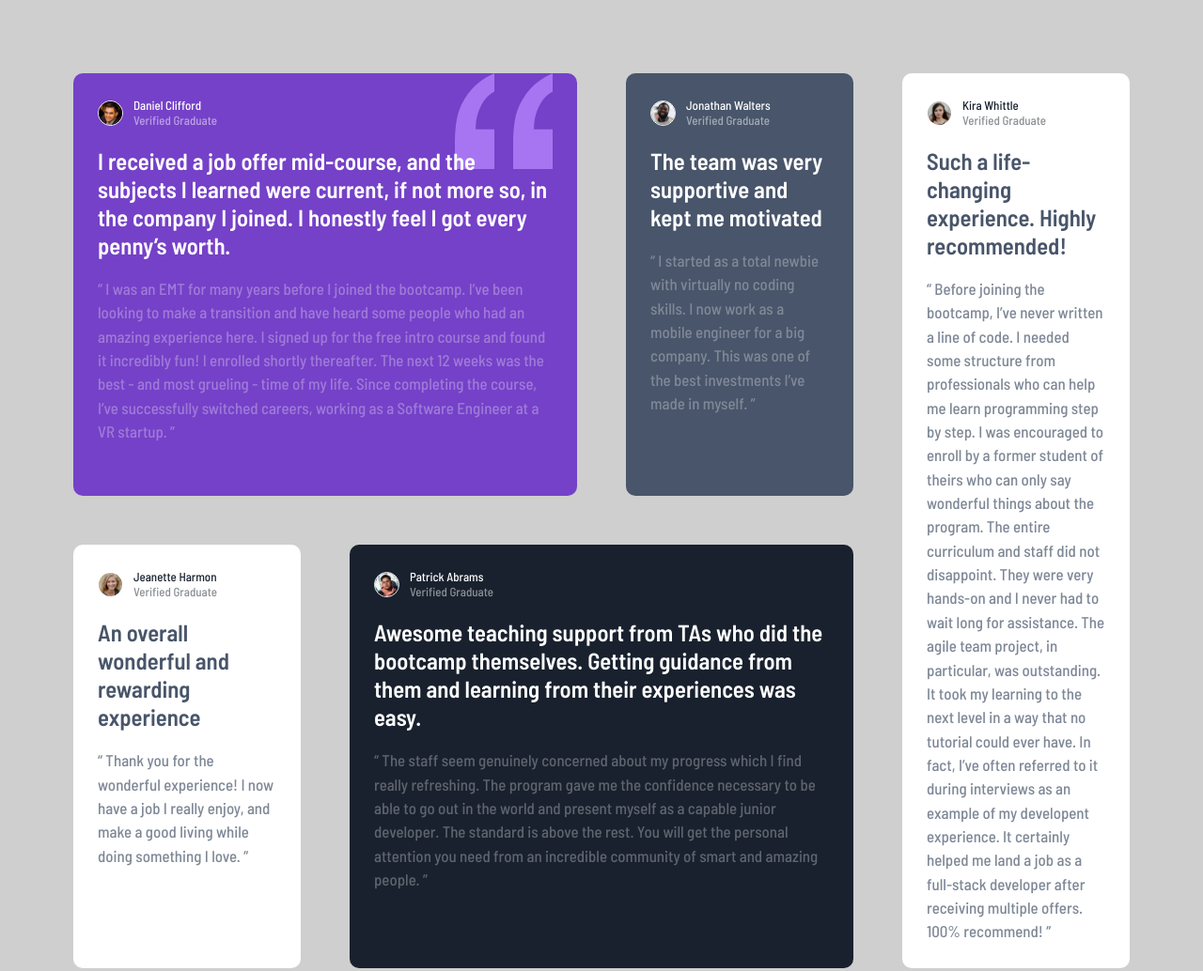
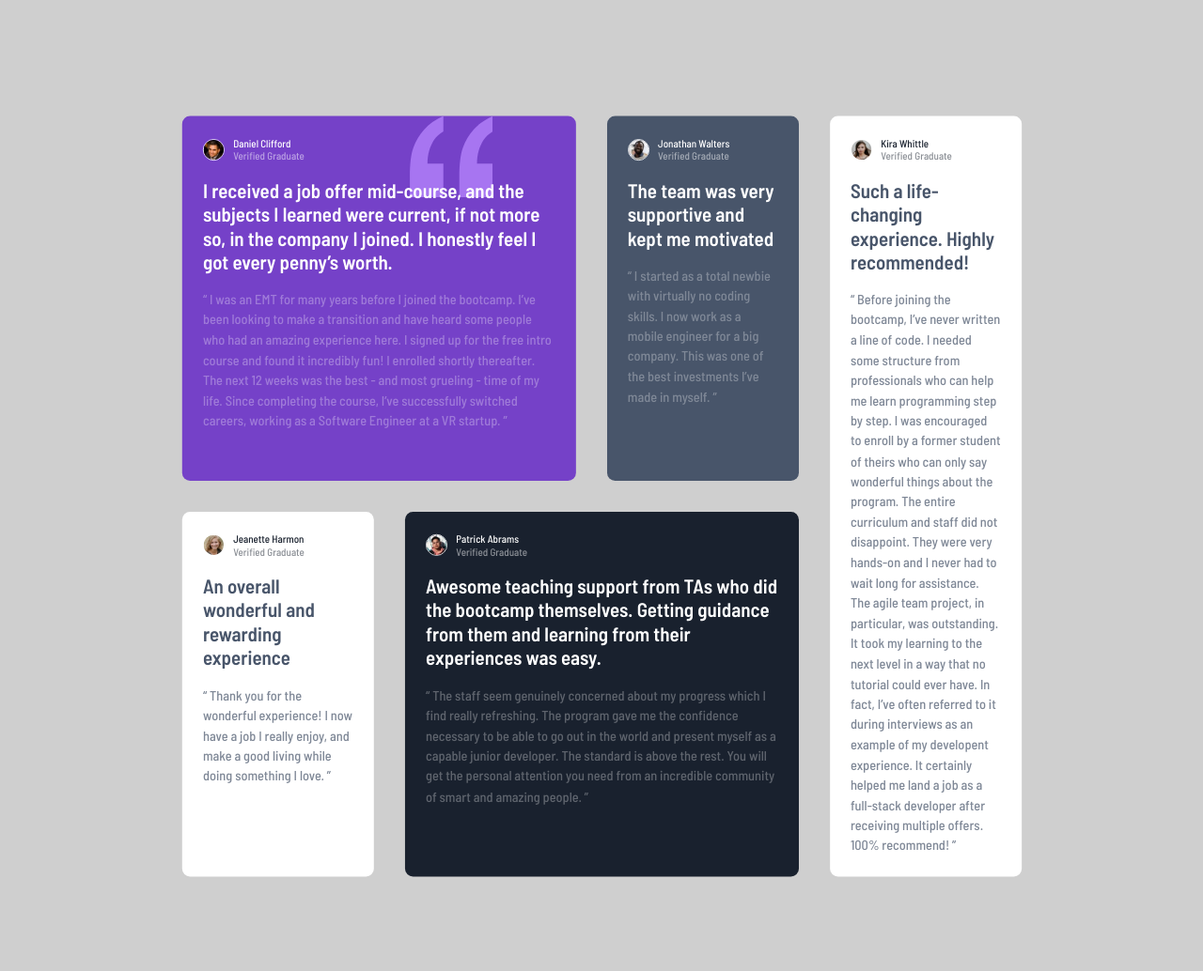
Before and after one commit to hbedikos/testimonal-grid, a plain HTML site: page index.html in a window 1280 px wide. Shown: the whole page at 94% size. Drawn offline with Linux system fonts and the light colour scheme.

Commit message:
second commit

```diff
--- a/style.css
+++ b/style.css
@@ -29,10 +29,12 @@ body {
 .container {
     display: grid;
     row-gap: 2em;
+    transform: scale(0.85);
+    max-width: 90%;
+
 }
 
 .testimony {
-    background-color: rgb(213, 210, 210);
     border-radius: 10px;
     position: relative;
     padding: 2em;
@@ -40,6 +42,8 @@ body {
     flex-direction: column;
     gap: 1.5em;
     z-index: -2;
+
+
 
 }
 
@@ -127,6 +131,7 @@ body {
 
 .jonathan-walters {
     background-color: var(--grayish-blue);
+
 }
 
 .kira-whittle,
@@ -146,9 +151,17 @@ body {
 
         grid-template-columns: repeat(4, 1fr);
         grid-template-rows: repeat(2, 1fr);
-        gap: 4em;
+
+        gap: 3em;
         /* border: 2px solid red; */
-        padding: 5em;
+       padding: 3em;
+
+    }
+
+
+
+    .quote-image {
+        right: 8em;
     }
 
     .daniel-clofford {
```
